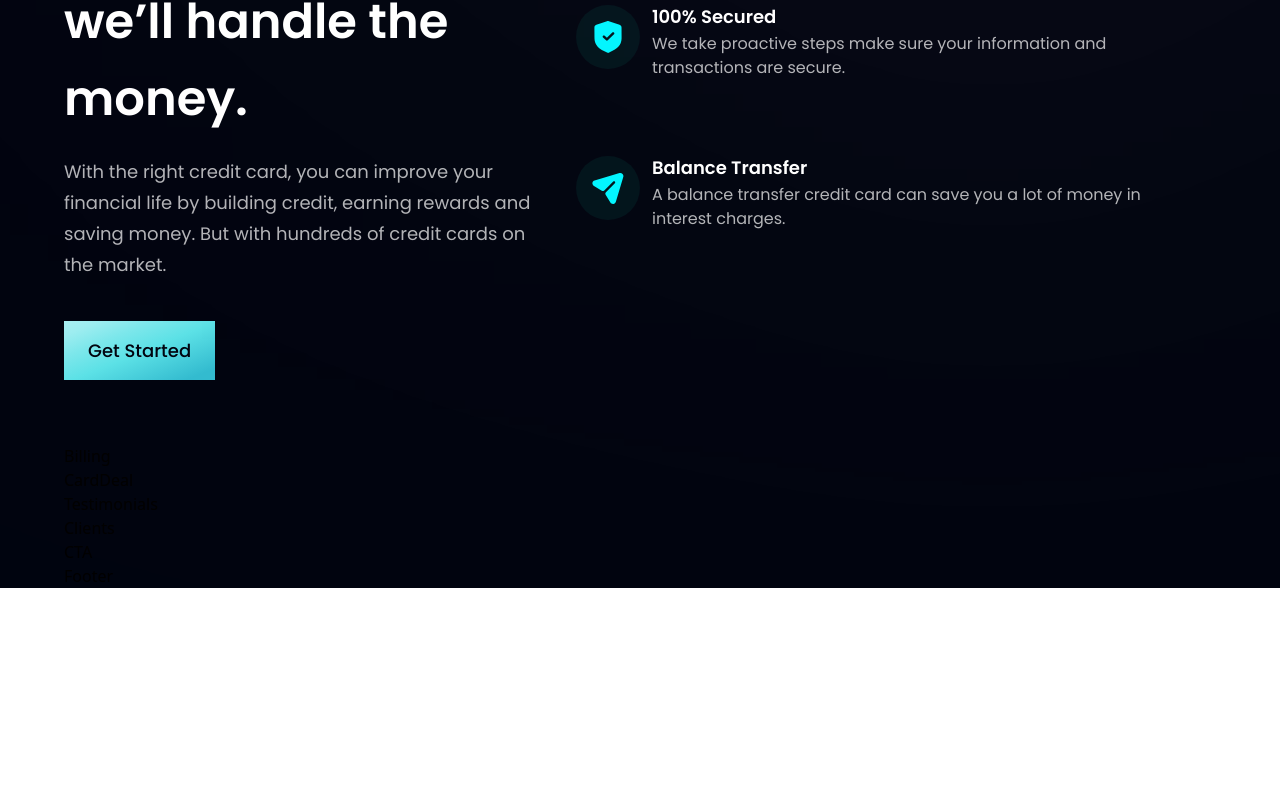
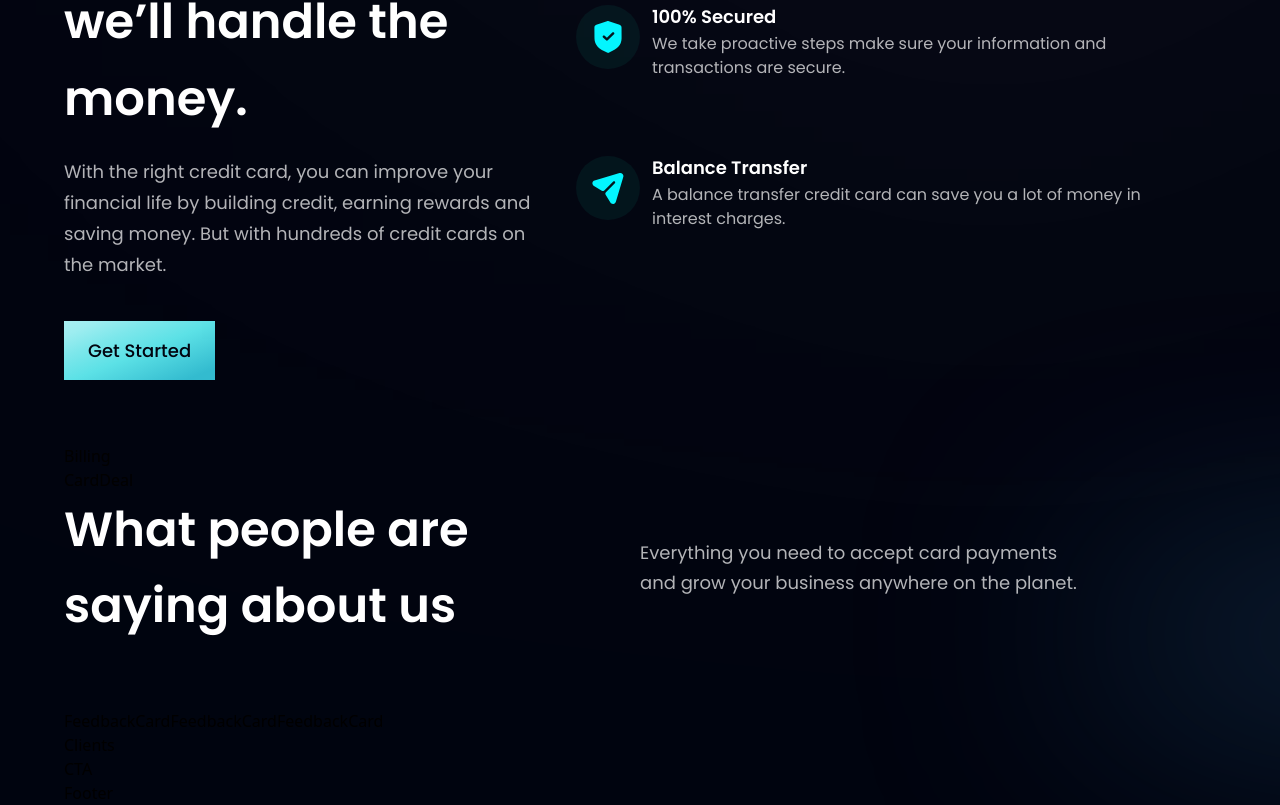
Before and after one commit to Jos02378/hoo-bank-website, a React (Vite) app in the folder bank_modern_app/: page / in a window 1280 px wide. Shown: the part 1051-1856 px from the top of the page. Before the commit the page ends 1639 px from the top, so only its background shows below. Built offline with nearby package versions, Linux system fonts and the light colour scheme.

Commit message:
feat: modify testimonials section

```diff
--- a/bank_modern_app/src/components/Testimonials.tsx
+++ b/bank_modern_app/src/components/Testimonials.tsx
@@ -1,7 +1,29 @@
 import React from 'react';
+import { feedback } from '../constants';
+import FeedbackCard from './FeedbackCard';
 
-const Testimonials = () => {
-  return <div>Testimonials</div>;
-};
+const Testimonials = () => (
+  <section id='client' className='padding-y flex-center flex-col relative'>
+    <div className='absolute z-0 w-[60%] h-[60%] -right-[50%] rounded-full blue__gradient' />
+
+    <div className='w-full flex justify-between items-center flex-col mb-6 relative z-[1] sm:mb-16 md:flex-row'>
+      <h1 className='heading-secondary'>
+        What people are <br className='hidden sm:block' /> saying about us
+      </h1>
+      <div className='w-full mt-6 md:mt-0'>
+        <p className='paragraph text-left max-w-[450px]'>
+          Everything you need to accept card payments and grow your business
+          anywhere on the planet.
+        </p>
+      </div>
+    </div>
+
+    <div className='flex flex-wrap justify-center w-full feedback-container relative z-[1] sm:justify-start'>
+      {feedback.map((card) => (
+        <FeedbackCard key={card.id} {...card} />
+      ))}
+    </div>
+  </section>
+);
 
 export default Testimonials;
```
